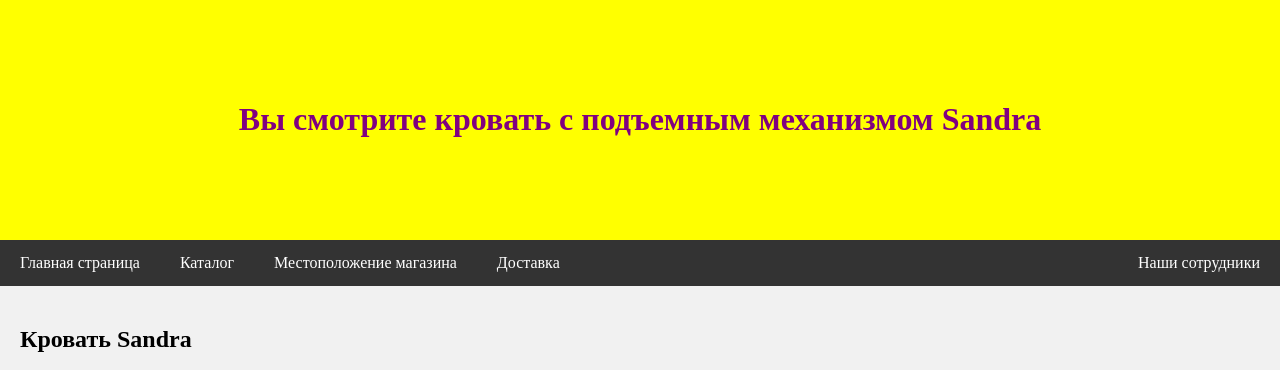
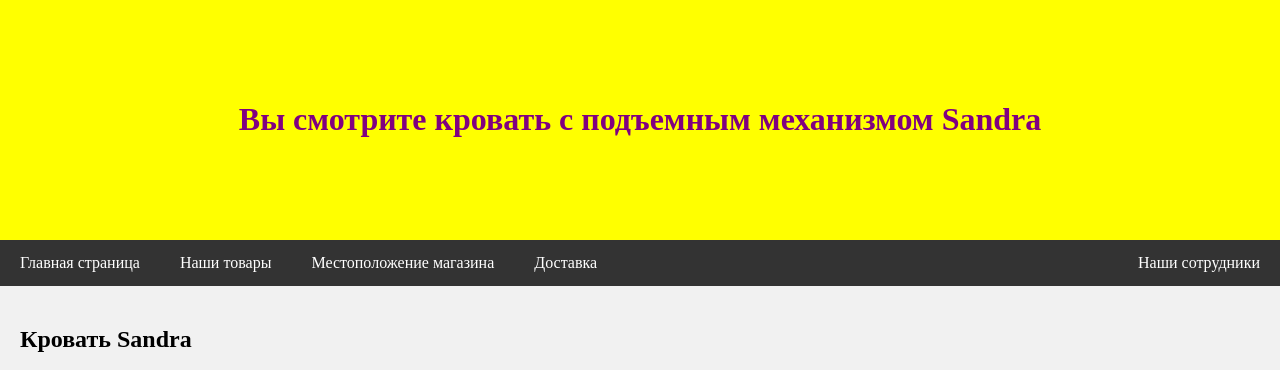
Before and after one commit to artyrbakarev/da, a Flask app: page /catalog1 in a window 1280 px wide. Shown: the top 370 px of the page. Run offline with Flask 3, Linux system fonts and the light colour scheme.

Commit message:
Update catalog1.html

```diff
--- a/src/templates/catalog1.html
+++ b/src/templates/catalog1.html
@@ -13,7 +13,7 @@
 
     <div class="navbar">
       <a href="home">Главная страница</a>
-      <a href="product">Каталог</a>
+      <a href="product">Наши товары</a>
       <a href="location">Местоположение магазина</a>
       <a href="delivery">Доставка</a>
       <a class="right" href="cooperate">Наши сотрудники</a>
```
